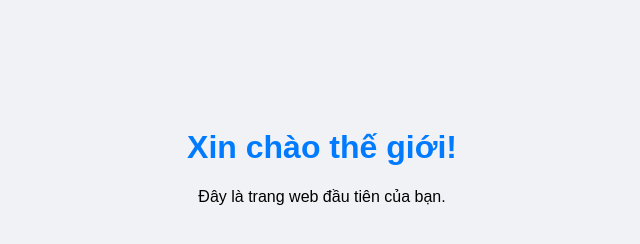
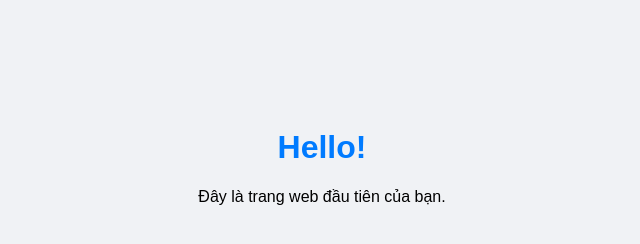
Before and after one commit to PTKhoa222/ORC, a plain HTML site: page index.html in a window 1280 px wide. Shown: the whole page, without its empty margins (318-958 px from the left). Drawn offline with Linux system fonts and the light colour scheme.

Commit message:
index.html

```diff
--- a/index.html
+++ b/index.html
@@ -17,7 +17,7 @@
   </style>
 </head>
 <body>
-  <h1>Xin chào thế giới!</h1>
+  <h1>Hello!</h1>
   <p>Đây là trang web đầu tiên của bạn.</p>
 </body>
 </html>
```
